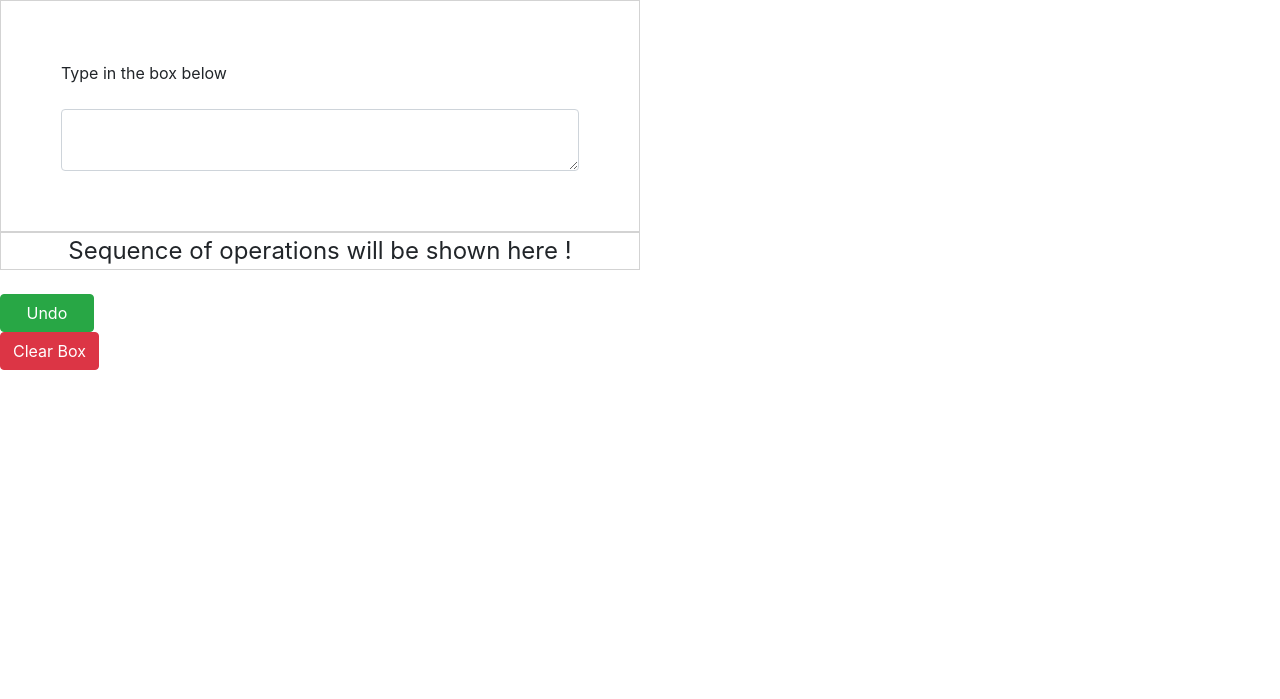
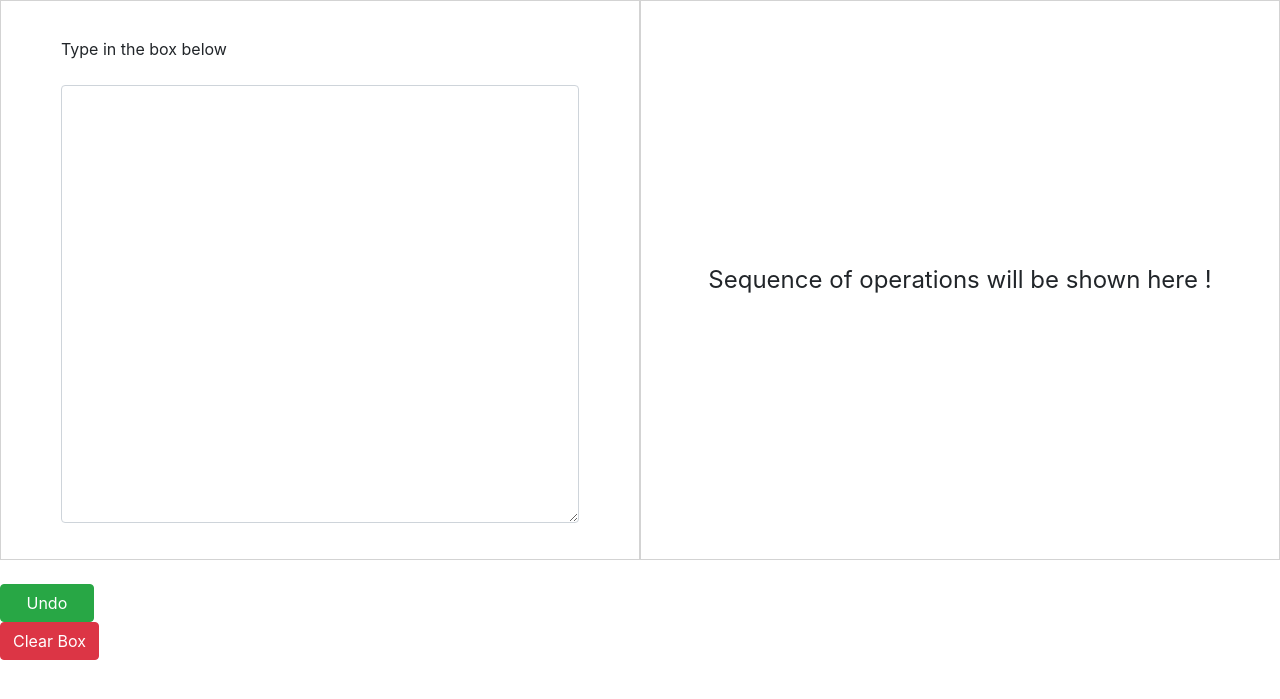
Before and after one commit to Vidit-jindal/Text-Editor, a PHP site: page / in a window 1280 px wide. Shown: the part 61-760 px from the top of the page. Run offline with PHP 8.4, Linux system fonts and the light colour scheme.

Commit message:
Update style.css

```diff
--- a/style.css
+++ b/style.css
@@ -12,3 +12,10 @@ body {
     flex-wrap: wrap;
     align-content: center;
 }
+#container{
+    width: 100%;
+    height: 70%;
+    background-color: white;
+    display: flex;
+    margin: 0 auto;
+}
```
